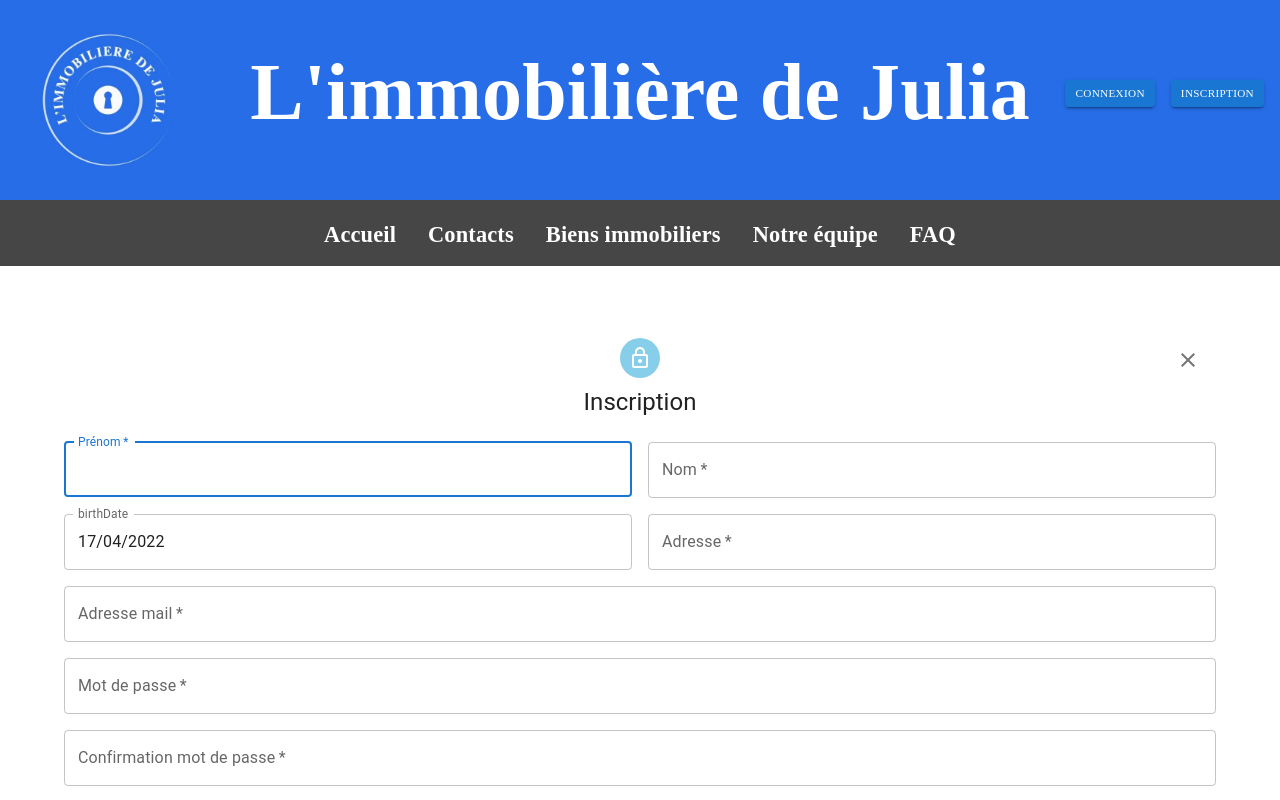
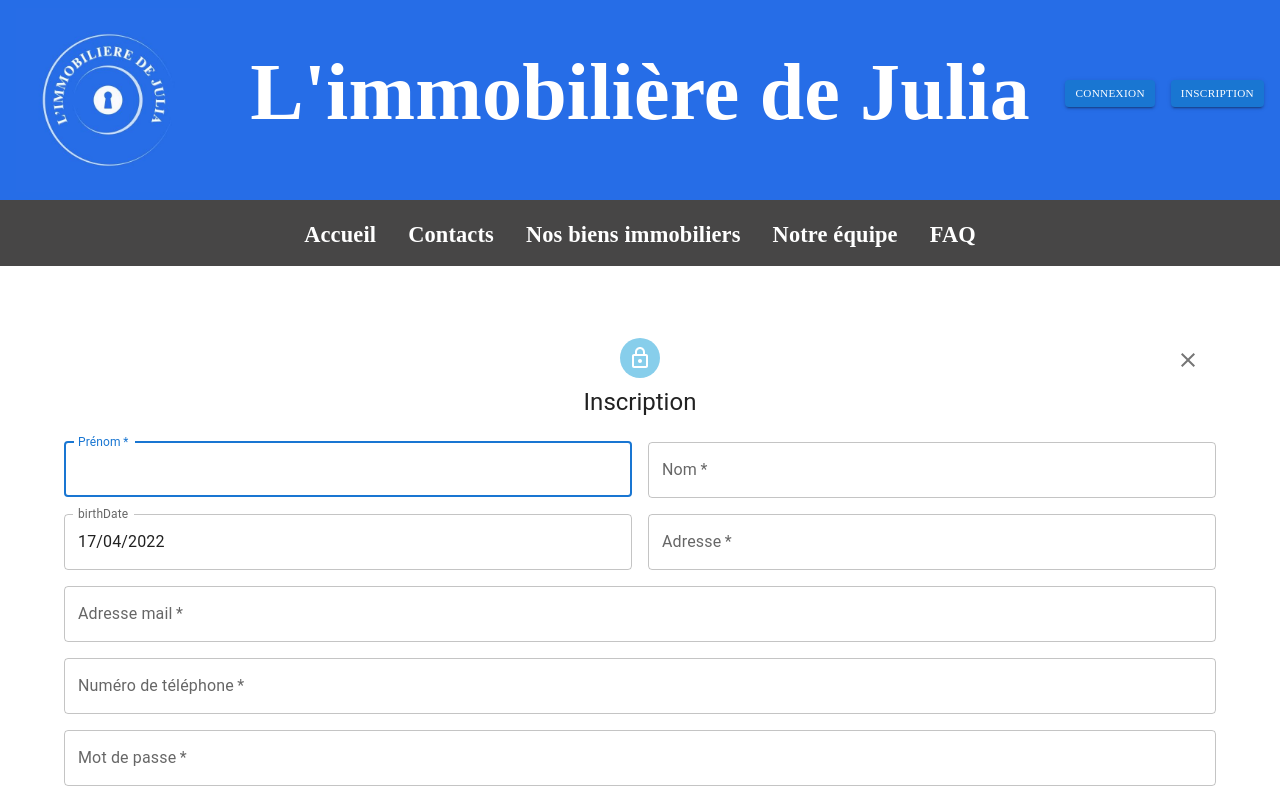
Before and after one commit to noeplantier/Immobiliere-de-Julia, a React (Vite) app: page /register in a window 1280 px wide. Shown: the top 800 px of the page. Built offline with nearby package versions, Linux system fonts and the light colour scheme; a web font is replaced by a local one.

Commit message:
ConnexionForm/RegisterForm fixes

```diff
--- a/src/components/ConnexionForm/index.tsx
+++ b/src/components/ConnexionForm/index.tsx
@@ -24,7 +24,7 @@ function Copyright(props: any) {
       align="center"
       {...props}
     >
-      {'Copyright © '}O &apos; Clock {new Date().getFullYear()}. Tous droits
+      {'Copyright © '}L'Immobilière de Julia {new Date().getFullYear()}. Tous droits
       réservés.
     </Typography>
   );
@@ -154,7 +154,7 @@ function ConnexionForm({
                     setIsRegisterModalOpen(true);
                   }}
                 >
-                  {"Vous n'avez pas de compte? Inscrivez-vous"}
+                  {"Vous n'avez pas de compte l'Immobilière de Julia ? Inscrivez-vous"}
                 </Button>
               </Grid>
             </Grid>
--- a/src/components/CookiePopup/CookiePopup.scss
+++ b/src/components/CookiePopup/CookiePopup.scss
@@ -51,10 +51,10 @@
 
     .close-button {
       position: absolute;
-      top: 20px;
-      right: 10px;
+      top: -6px;
+      right: 1px;
       background: none;
-      border: none;
+      border:none;
       font-size: 2rem;
       cursor: pointer;
       color: #333;
--- a/src/components/MenuBar/index.tsx
+++ b/src/components/MenuBar/index.tsx
@@ -12,7 +12,7 @@ function MenuBar() {
         Contacts
       </Link>
       <Link to="/events" className="menu-link">
-        Biens immobiliers
+        Nos biens immobiliers
       </Link>
       <Link to="/team" className="menu-link">
         Notre équipe
--- a/src/components/RegisterForm/index.tsx
+++ b/src/components/RegisterForm/index.tsx
@@ -215,6 +215,16 @@ function RegisterForm({
                 <TextField
                   required
                   fullWidth
+                  id="phone"
+                  label="Numéro de téléphone"
+                  name="phone"
+                  autoComplete="phone"
+                />
+              </Grid>
+              <Grid item xs={12}>
+                <TextField
+                  required
+                  fullWidth
                   name="password"
                   label="Mot de passe"
                   type="password"
--- a/src/pages/ContactsPage/index.tsx
+++ b/src/pages/ContactsPage/index.tsx
@@ -52,7 +52,6 @@ const generateRandomUser = (id: number) => {
     return descriptions[Math.floor(Math.random() * descriptions.length)];
   };
 
-  // Replace this with a better service or a collection of avatar images
   const avatarUrls = [
     'https://randomuser.me/api/portraits/men/1.jpg',
     'https://randomuser.me/api/portraits/women/2.jpg',
```
